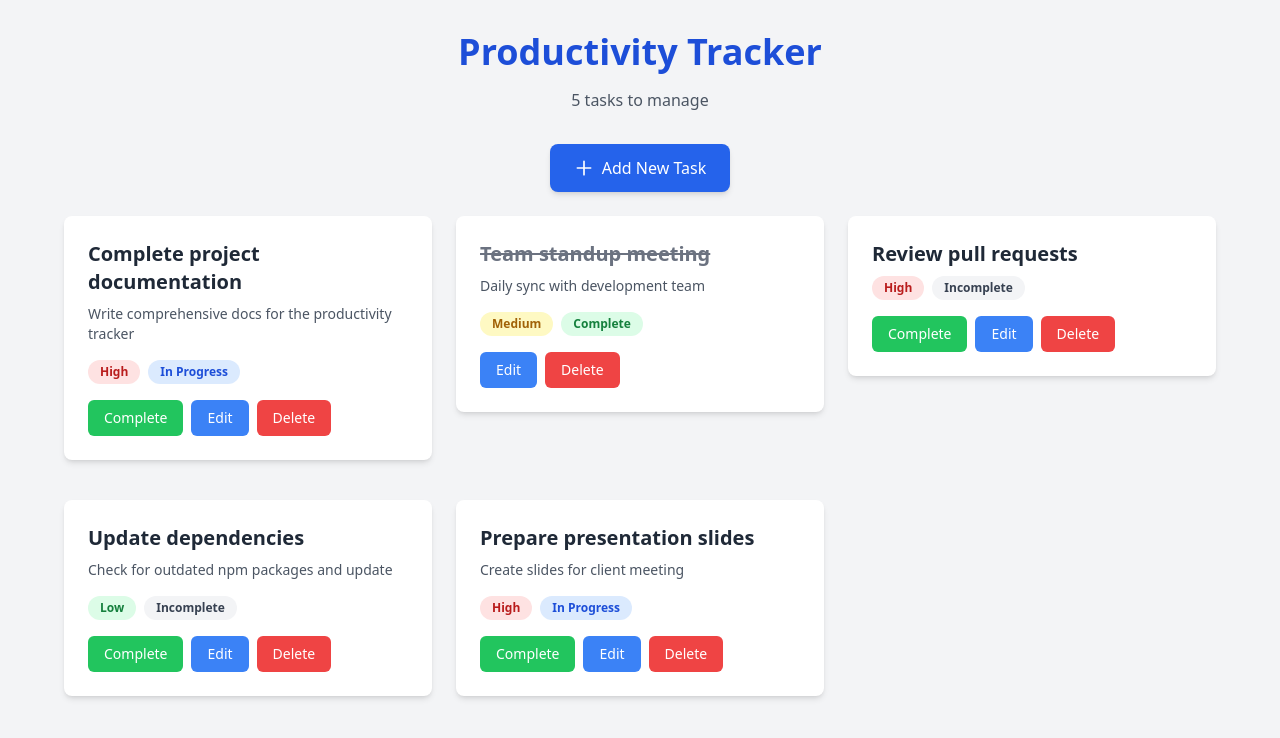
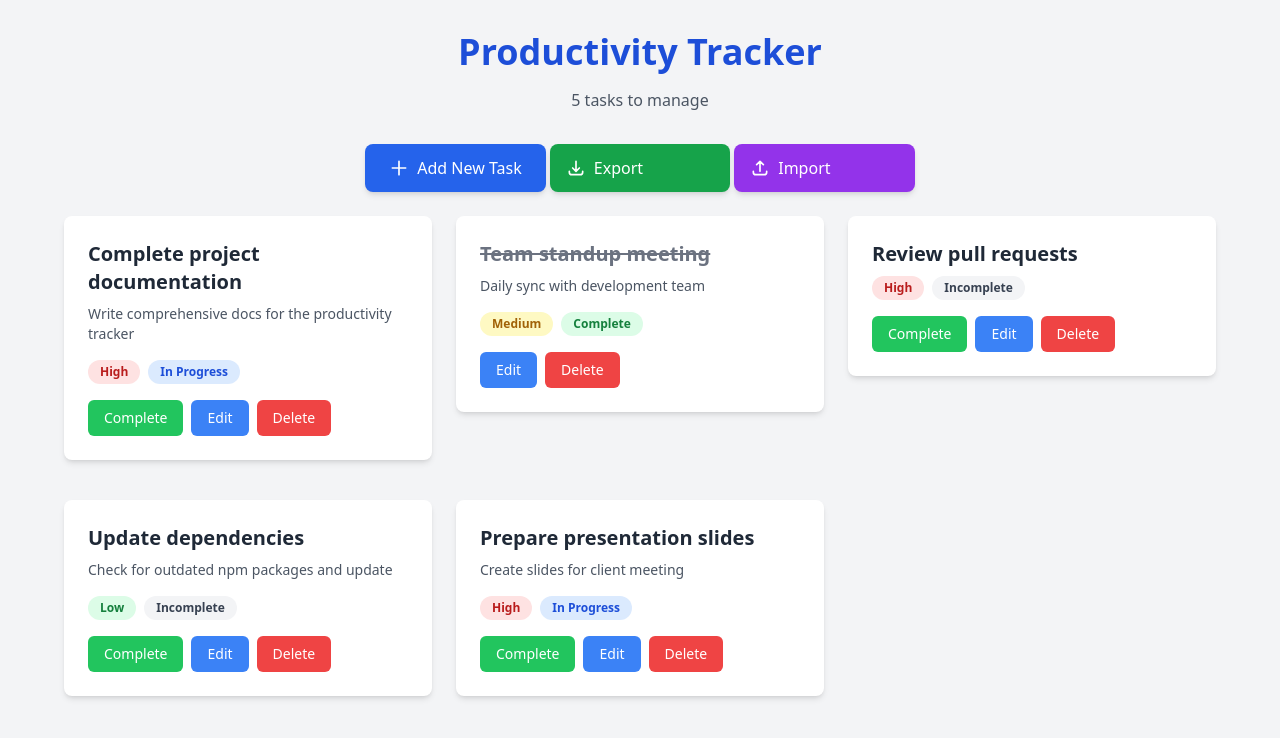
Before and after one commit to CyEdge/productivity-tracker, a React (Vite) app: page / in a window 1280 px wide. Shown: the top 738 px of the page. Built offline with nearby package versions, Linux system fonts and the light colour scheme.

Commit message:
[LocalStorage] Add persistance with import/export features

```diff
--- a/src/App.jsx
+++ b/src/App.jsx
@@ -1,11 +1,15 @@
 // Defines your main React Component. Every React app starts from here.
 import { useState } from "react";
+import useLocalStorage from "./hooks/useLocalStorage";
 import TaskForm from "./components/tasks/TaskForm";
 import Modal from "./components/common/Modal";
 import TaskCard from "./components/tasks/TaskCard";
 function App() {
-  // Sample tasks data - useState hook to manage tasks state
-  const [tasks, setTasks] = useState([
+  // useLocalStorage hook to manage tasks with persistence in localStorage
+  // 'tasks' is the key in localStorage, second parameter is the default value (empty array here)
+  // Returns current tasks and function to update them
+  // useLocalStorage works like useState but syncs with localStorage so data persists across page reloads
+  const [tasks, setTasks] = useLocalStorage("tasks", [
     // useState([]) - returns an array with 2 elements: current state value (tasks) and function to update it (setTasks)
     {
       id: "1",
@@ -88,6 +92,50 @@ function App() {
     );
   };
 
+  // Export tasks as JSON file
+  const exportTasks = () => {
+    const dataStr = JSON.stringify(tasks, null, 2); // Pretty-print JSON with 2-space indentation
+    const dataBlob = new Blob([dataStr], { type: "application/json" }); // Create a Blob from JSON string
+    const url = URL.createObjectURL(dataBlob); // Create a URL for the Blob
+    const link = document.createElement("a"); // Create a temporary anchor element
+    link.href = url; // Set href to Blob URL
+    link.download = `tasks-backup-${
+      // Filename with current date
+      new Date().toISOString().split("T")[0] // Get date part only
+    }.json`; // Set download attribute with filename
+    link.click(); // Trigger download by simulating a click
+    URL.revokeObjectURL(url); // Clean up the URL object after download
+  };
+
+  // Import tasks from JSON file
+  const importTasks = (event) => {
+    const file = event.target.files[0]; // Get selected file
+    if (!file) return; // If no file, do nothing
+
+    const reader = new FileReader(); // FileReader API to read file contents as text
+    reader.onload = (e) => {
+      try {
+        const importedTasks = JSON.parse(e.target.result); // Parse JSON content
+        // Validate imported data structure (basic check)
+        if (!Array.isArray(importedTasks)) {
+          throw new Error("Invalid file format");
+        }
+        // Merge with existing tasks (avoid duplicates by ID)
+        const existingIds = tasks.map((t) => t.id);
+        const newTasks = importedTasks.filter(
+          // Only add tasks with new IDs
+          (t) => !existingIds.includes(t.id) // Filter out tasks with IDs already in existingIds
+        );
+        setTasks([...tasks, ...newTasks]); // Add new tasks to existing tasks
+        alert(`Imported ${newTasks.length} new tasks!`); // Show success message
+      } catch (error) {
+        alert("Error importing tasks. Please check file format.");
+        console.error("Import error:", error);
+      }
+    };
+    reader.readAsText(file); // Read file as text to trigger onload event
+  };
+
   return (
     // min-h-screen: Makes the background extend to full screen height.
     // bg-gray-100: Sets a soft light-gray background.
@@ -101,8 +149,9 @@ function App() {
         {tasks.length} tasks to manage
       </p>
 
-      {/* Add Task Button */}
-      <div className="max-w-6xl mx-auto mb-6">
+      {/* Action Buttons */}
+      <div className="max-w-6xl mx-auto grid grid-cols-1 md:grid-cols-2 lg:grid-cols-3 gap-1 mb-6">
+        {/* Add Task Button */}
         <button
           onClick={() => setIsModalOpen(true)}
           className="bg-blue-600 text-white px-6 py-3 rounded-lg hover:bg-blue-700 transition-colors font-medium shadow-md hover:shadow-lg flex items-center gap-2"
@@ -122,6 +171,51 @@ function App() {
           </svg>
           Add New Task
         </button>
+
+        {/* Export Button */}
+        <button
+          onClick={exportTasks}
+          className="bg-green-600 text-white px-4 py-3 rounded-lg hover:bg-green-700 transition-colors font-medium shadow-md hover:shadow-lg flex items-center gap-2"
+        >
+          <svg
+            className="w-5 h-5"
+            fill="none"
+            stroke="currentColor"
+            viewBox="0 0 24 24"
+          >
+            <path
+              strokeLinecap="round"
+              strokeLinejoin="round"
+              strokeWidth={2}
+              d="M4 16v1a3 3 0 003 3h10a3 3 0 003-3v-1m-4-4l-4 4m0 0l-4-4m4 4V4"
+            />
+          </svg>
+          Export
+        </button>
+
+        {/* Import Button */}
+        <label className="bg-purple-600 text-white px-4 py-3 rounded-lg hover:bg-purple-700 transition-colors font-medium shadow-md hover:shadow-lg flex items-center gap-2 cursor-pointer">
+          <svg
+            className="w-5 h-5"
+            fill="none"
+            stroke="currentColor"
+            viewBox="0 0 24 24"
+          >
+            <path
+              strokeLinecap="round"
+              strokeLinejoin="round"
+              strokeWidth={2}
+              d="M4 16v1a3 3 0 003 3h10a3 3 0 003-3v-1m-4-8l-4-4m0 0L8 8m4-4v12"
+            />
+          </svg>
+          Import
+          <input
+            type="file"
+            accept=".json"
+            onChange={importTasks}
+            className="hidden"
+          />
+        </label>
       </div>
 
       {/* Task Grid or Empty State */}
--- /dev/null
+++ b/src/hooks/useLocalStorage.js
@@ -0,0 +1,45 @@
+import { useState, useEffect } from "react";
+
+function useLocalStorage(key, initialValue) {
+  // State to store our value
+  const [storedValue, setStoredValue] = useState(() => {
+    // Pass function instead of value to useState for lazy initial state loading. Function runs ONLY on first render (not every render)
+    // Performance: Reading from LocalStorage is slow, only do it once
+    try {
+      // Get from local storage by key
+      const item = window.localStorage.getItem(key);
+      //   window.localStorage - Access browser local storage. Stores data with no expiration date. Stores only strings.
+
+      // Parse stored json or if none return initialValue
+      return item ? JSON.parse(item) : initialValue;
+    } catch (error) {
+      // If error also return initialValue
+      console.error(`Error loading ${key} from localStorage:`, error);
+      return initialValue;
+    }
+  });
+
+  // Return a wrapped version of useState's setter function that persists the new value to localStorage.
+  const setValue = (value) => {
+    try {
+      // Allow value to be a function so we have same API as useState
+      const valueToStore =
+        value instanceof Function ? value(storedValue) : value; // Get value to store by executing function or directly use value
+      // instanceof - Checks if value is a function
+      // Save state
+      setStoredValue(valueToStore);
+
+      // Save to local storage
+      window.localStorage.setItem(key, JSON.stringify(valueToStore));
+      // JSON.stringify() - Convert object/array to JSON string
+      // LocalStorage only stores strings, must stringify
+    } catch (error) {
+      // A more advanced implementation would handle the error case
+      console.error(`Error saving ${key} to localStorage:`, error);
+    }
+  };
+
+  return [storedValue, setValue];
+}
+
+export default useLocalStorage;
```
